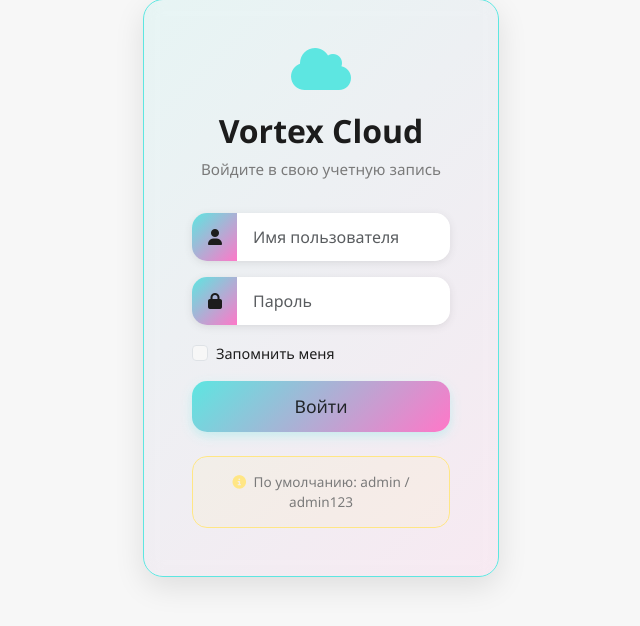
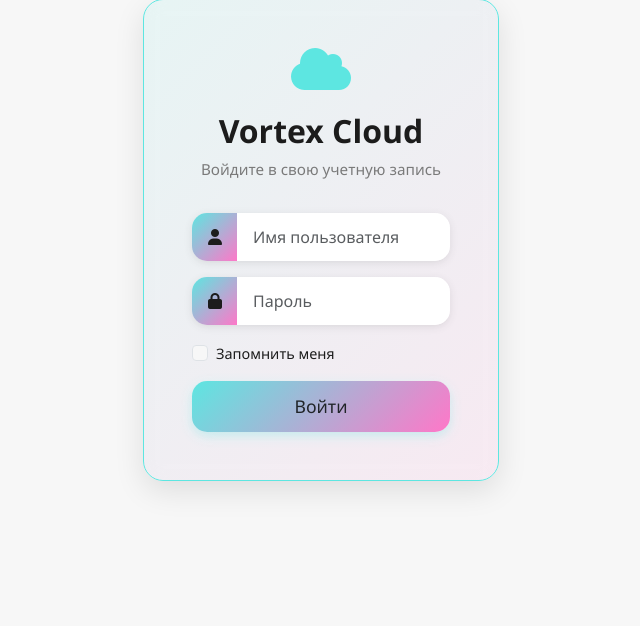
Before and after one commit to RinKirsan/cloud, a Flask app: page /login in a window 1280 px wide. Shown: the part 122-748 px from the top of the page, without its empty margins (319-959 px from the left). Run offline with Flask 3, Linux system fonts and the light colour scheme; some libraries are stand-ins or nearby versions.

Commit message:
Удалены стили и разметка для блока информации о входе на страницу логина, включая фоновый цвет, границы и текстовые стили. Убрано сообщение по умолчанию с данными для входа.

```diff
--- a/templates/login.html
+++ b/templates/login.html
@@ -123,27 +123,7 @@ body.dark-theme .form-check-label {
     box-shadow: 0 8px 20px rgba(93, 230, 225, 0.4);
 }
 
-.login-info {
-    background: rgba(255, 230, 133, 0.1);
-    border: 1px solid var(--golden-glow);
-    border-radius: 15px;
-    padding: 15px;
-    margin-top: 1.5rem;
-}
 
-body.dark-theme .login-info {
-    background: rgba(255, 230, 133, 0.15);
-}
-
-.login-info p {
-    color: var(--inactive);
-    font-size: 0.85rem;
-    margin: 0;
-}
-
-.login-info i {
-    color: var(--golden-glow);
-}
 
 .error-message {
     background: rgba(255, 119, 200, 0.1);
@@ -228,12 +208,7 @@ body.dark-theme .error-message {
                     </div>
                 </form>
 
-                <div class="login-info">
-                    <p>
-                        <i class="fas fa-info-circle me-1"></i>
-                        По умолчанию: admin / admin123
-                    </p>
-                </div>
+
             </div>
         </div>
     </div>
```
